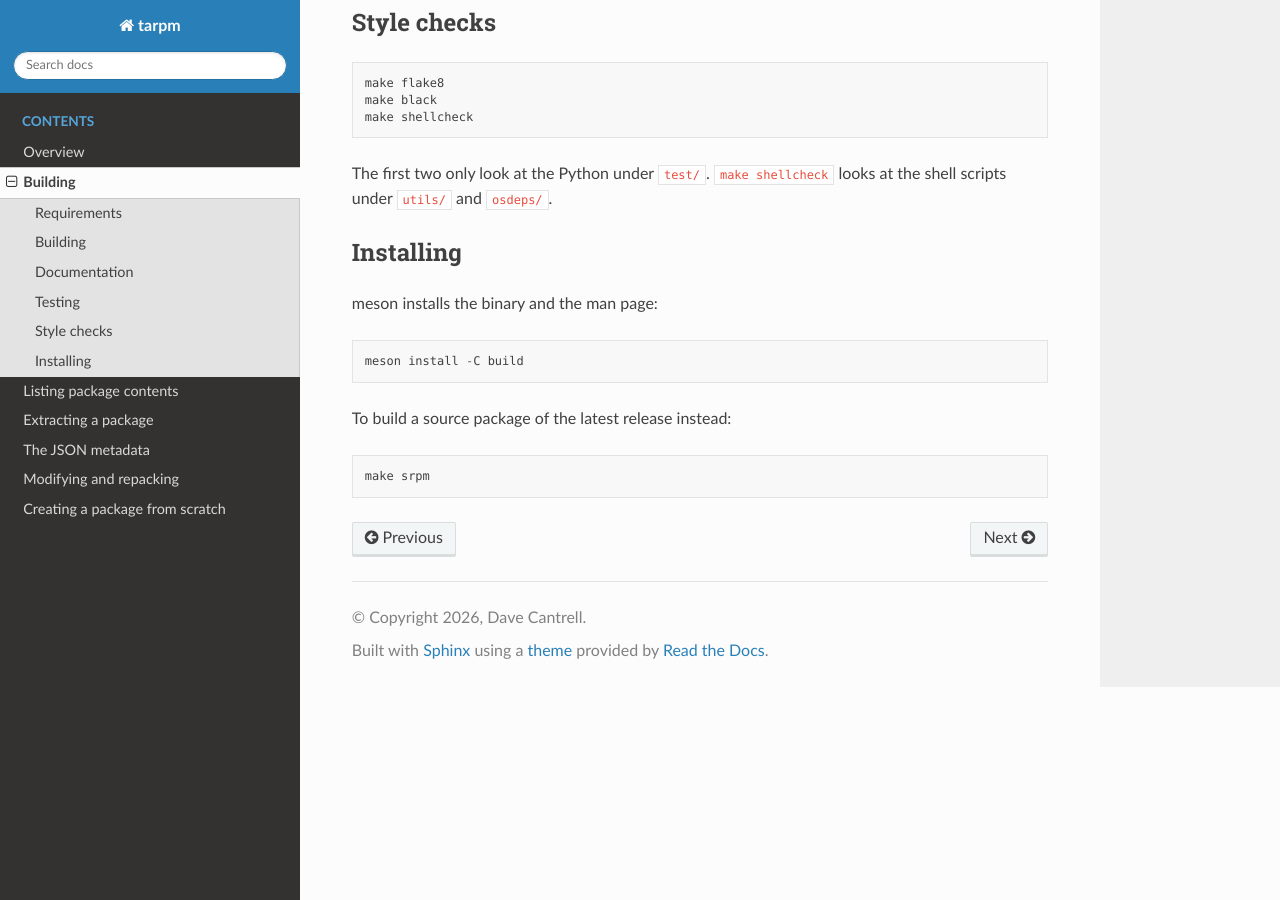
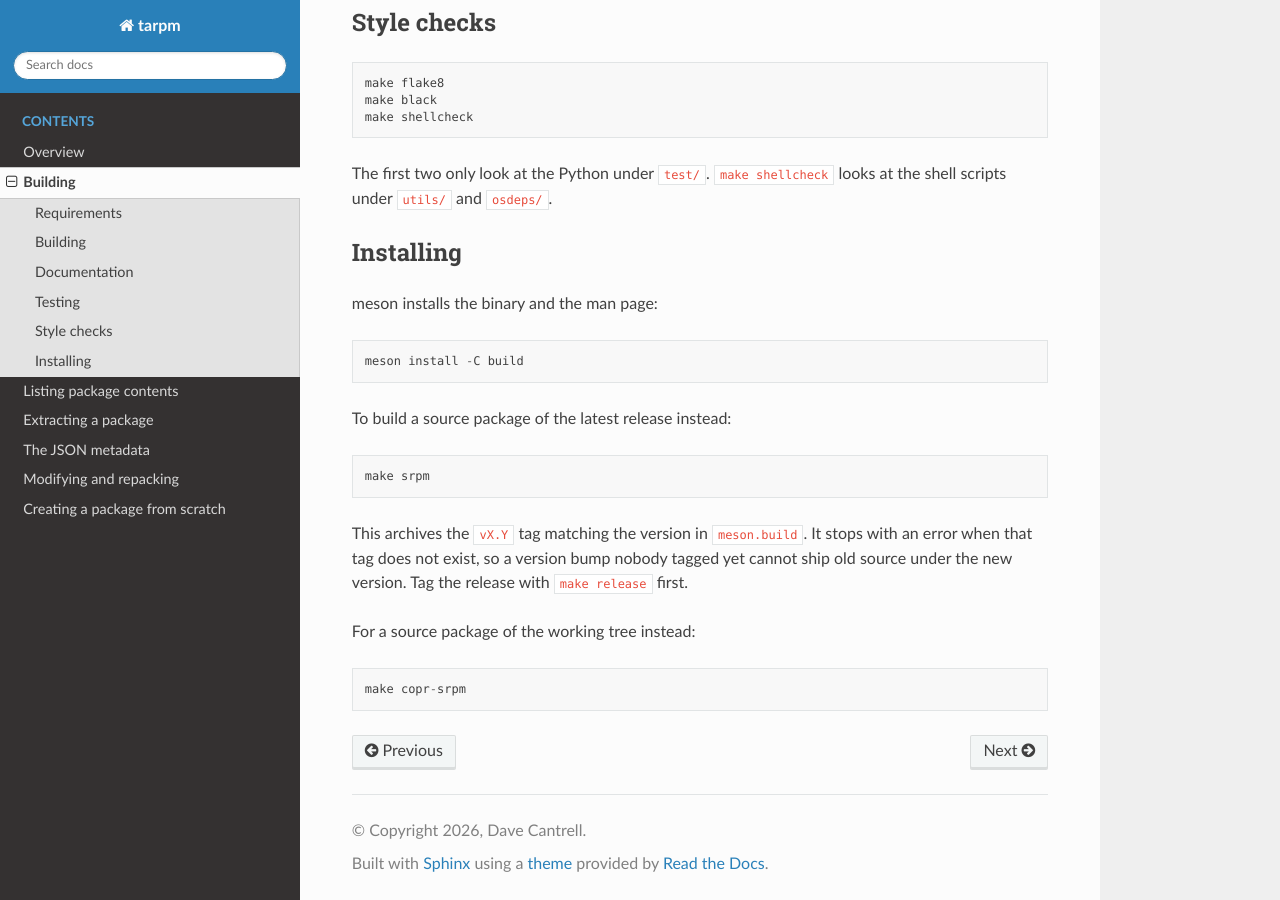
Before and after one commit to dcantrell/tarpm, a Sphinx documentation site: the page built from doc/building.rst, in a window 1280 px wide and 900 px high, scrolled down 2748 px. Built offline with Sphinx 7.4.7 and the Read the Docs theme 3.1.0, drawn with Linux system fonts in a browser that asks for light colours.

Commit message:
Build the release tarball from the tag matching the version
The release path archived whatever tag sorted last, but took the
tarball name from meson.build.  An untagged version bump shipped 0.2
source as tarpm-0.3.tar.gz, which is how the last scratch build failed
on tests we had already fixed.

Archive v$(VER) instead and stop with an error when that tag is
missing.

Signed-off-by: Dave Cantrell <dcantrell@burdell.org>

```diff
--- a/doc/building.rst
+++ b/doc/building.rst
@@ -141,3 +141,12 @@ meson installs the binary and the man page::
 To build a source package of the latest release instead::
 
     make srpm
+
+This archives the ``vX.Y`` tag matching the version in ``meson.build``.
+It stops with an error when that tag does not exist, so a version bump
+nobody tagged yet cannot ship old source under the new version.  Tag
+the release with ``make release`` first.
+
+For a source package of the working tree instead::
+
+    make copr-srpm
```
Also changed, not shown: 1 other file.
